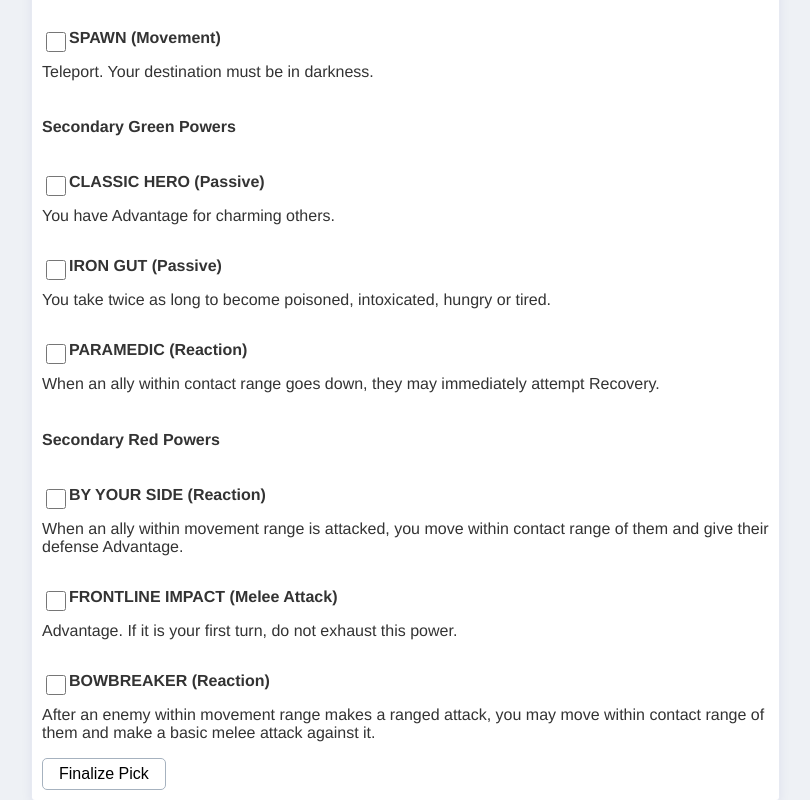
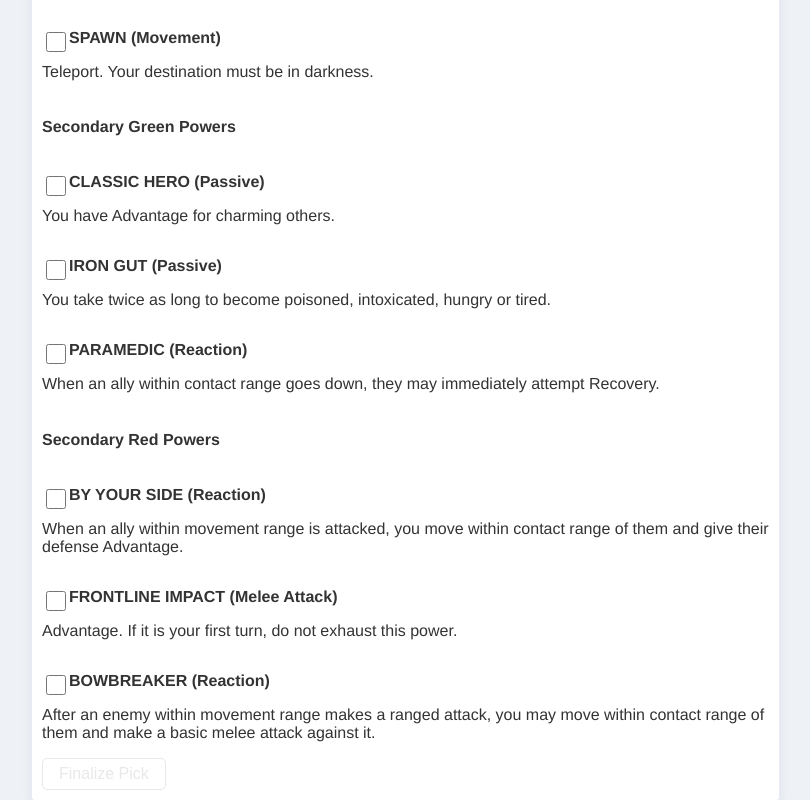
Before and after one commit to xdrdak/landfinity-cards, a Vue app: page /#/ in a window 1280 px wide. Shown: the part 804-1604 px from the top of the page, without its empty margins (38-848 px from the left). Built offline with nearby package versions, Linux system fonts and the light colour scheme.

Commit message:
Added validation before shipping initial powers

```diff
--- a/src/App.vue
+++ b/src/App.vue
@@ -128,6 +128,14 @@ header span {
   cursor: pointer;
 }
 
+.btn[disabled],
+.btn[disabled]:hover {
+  background: var(--white);
+  color: #e8e8e8;
+  border: 1px solid #e8e8e8;
+  cursor: not-allowed;
+}
+
 .btn:hover {
   background: var(--dark-blue);
   color: var(--white);
--- a/src/components/CharacterPowers.vue
+++ b/src/components/CharacterPowers.vue
@@ -43,7 +43,6 @@ export default {
   },
   methods: {
     addPowers(powers) {
-      // TODO: Needs some error validation before we ship this.
       this.$store.dispatch('addPowers', powers);
     },
   },
--- a/src/components/PowerPickerNewCharacter.vue
+++ b/src/components/PowerPickerNewCharacter.vue
@@ -25,7 +25,13 @@
     >
     </power-picker-list>
     <div>
-      <button class="btn" @click="addPowers">Finalize Pick</button>
+      <button
+        class="btn"
+        @click="addPowers"
+        :disabled="!readyToSend"
+      >
+        Finalize Pick
+      </button>
     </div>
   </div>
 </template>
@@ -98,6 +104,14 @@ export default {
       selectedRedSecondary: [],
     };
   },
+  computed: {
+    readyToSend() {
+      return this.selectedGreenPrimary.length === 2
+        && this.selectedRedPrimary.length === 2
+        && this.selectedGreenSecondary.length === 2
+        && this.selectedRedSecondary.length === 2;
+    },
+  },
 };
 </script>
 
```
